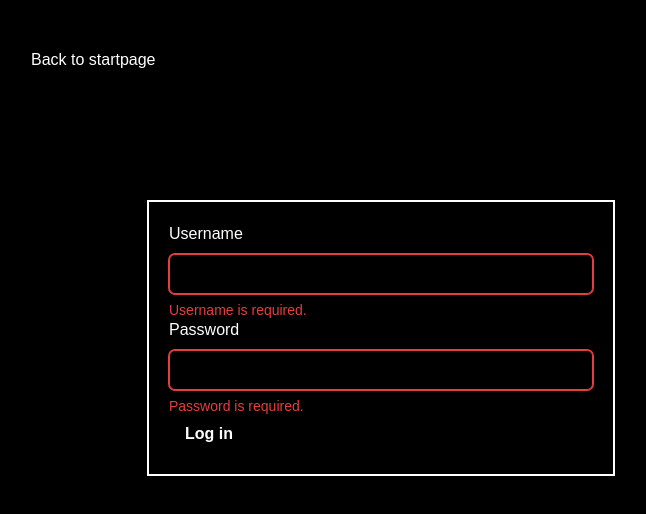
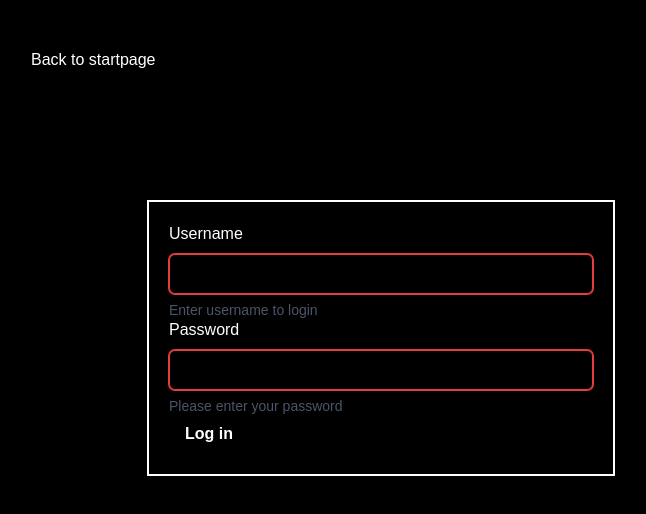
Before and after one commit to rokkomini/Chat-App, a React (Create React App) app in the folder packages/client/: page /login-user in a window 1280 px wide. Shown: the top 514 px of the page, without its empty margins (259-905 px from the left). Built offline with nearby package versions, Linux system fonts and the light colour scheme; no server answers; a web font is replaced by a local one.

Commit message:
user can login on client

```diff
--- a/packages/client/src/components/LoginForm.tsx
+++ b/packages/client/src/components/LoginForm.tsx
@@ -9,18 +9,27 @@ import {
   Button
 } from "@chakra-ui/react";
 import { UserItem } from "@my-chat-app/shared";
+export interface FormProps {
+    username: string;
+    password: string;
+    setUsername: (username: string) => void;
+    setPassword: (password: string) => void;
+    formButton: string;
+    handleOnClick: (userItem: UserItem) => void;
+    error: string;
+ }
 
-export default function LoginForm(props: {handleOnClick: (userItem: UserItem) => void, button: string}) {
+export default function LoginForm(form: FormProps) {
   const [input, setInput] = useState("");
-  const [user, setUser] = useState<UserItem>({ username: "", password: "" });
+  const [user, setUser] = useState<UserItem>({ username: '', password: "" });
+  const [username, setUsername] = useState<String>("");
+  const [password, setPassword] = useState<String>("");
+
   function updateForm(value : {}) {
     return setUser((prev) => {
       return { ...prev, ...value }
     })
   }
-
-
-  const handleInputChange = (e: { target: { value: React.SetStateAction<string>; }; }) => setInput(e.target.value);
 
   const isError = input === "";
   return (
@@ -31,8 +40,8 @@ export default function LoginForm(props: {handleOnClick: (userItem: UserItem) =>
           <div className="login-form">
               <FormControl isInvalid={isError}>
                 <FormLabel>Username</FormLabel>
-                <Input type="username" value={user.username} onChange={(e) => updateForm({username: e.target.value})} />
-                {!isError ? (
+                <Input type="username" value={form.username} onChange={(e) => form.setUsername(e.target.value)}/>
+                {!form.error ? (
                   <FormHelperText>
                     Enter username to login
                   </FormHelperText>
@@ -40,15 +49,15 @@ export default function LoginForm(props: {handleOnClick: (userItem: UserItem) =>
                   <FormErrorMessage>Username is required.</FormErrorMessage>
                 )}
                 <FormLabel>Password</FormLabel>
-                <Input type="password" value={user.password} onChange={(e) => updateForm({password: e.target.value})} />
-                {!isError ? (
+                <Input type="password" value={form.password} onChange={(e) => form.setPassword(e.target.value)} />
+                {form.password === ''? (
                   <FormHelperText>
                     Please enter your password
                   </FormHelperText>
                 ) : (
                   <FormErrorMessage>Password is required.</FormErrorMessage>
                 )}
-                <Button colorScheme='black' onClick={() => props.handleOnClick}>{props.button}</Button>
+                <Button colorScheme='black' onClick={() => form.handleOnClick(user)}>{form.formButton}</Button>
               </FormControl>
               </div>
           </Container>
--- a/packages/client/src/pages/CreateUserPage.tsx
+++ b/packages/client/src/pages/CreateUserPage.tsx
@@ -6,6 +6,6 @@ export default function CreateUserPage() {
     console.log('Sign up')
   }
   return (
-    <div><LoginForm button='Sign up' handleOnClick={handleOnSignUp}  /></div>
+    <div>{/* <LoginForm formButton='Sign up' handleOnClick={handleOnSignUp}  /> */}</div>
   )
 }
--- a/packages/client/src/pages/LoginUserPage.tsx
+++ b/packages/client/src/pages/LoginUserPage.tsx
@@ -1,17 +1,45 @@
-import axios from 'axios';
-import React from 'react'
-import LoginForm from '../components/LoginForm'
+import { UserItem } from "@my-chat-app/shared";
+import axios from "axios";
+import React, { useState } from "react";
+import { useNavigate } from "react-router-dom";
+import LoginForm from "../components/LoginForm";
 
 export default function LoginUserPage() {
+  const [user, setUser] = useState<UserItem>({ username: "", password: "" });
+  const [error, setError] = useState<string>("");
   axios.defaults.baseURL =
-  process.env.REACT_APP_BASE_URL || "http://localhost:3001";
+    process.env.REACT_APP_BASE_URL || "http://localhost:3001";
 
-  function handleOnLogin() {
-    console.log('Login')
-  }
+  const navigate = useNavigate();
+
+  const handleOnLogin = async () => {
+    console.log("Login", user);
+
+    await axios
+      .post("/user/login", {
+        username: user.username,
+        password: user.password,
+      })
+      .then((response: any) => {
+        const token = response.data;
+        localStorage.setItem("jwt", token);
+        navigate("/chatroom");
+      })
+      .catch((e: any) => {
+        setError(e.response.data);
+      });
+  };
   return (
     <div>
-    <LoginForm button='Log in' handleOnClick={handleOnLogin} />
+      <LoginForm
+        username={user.username}
+        password={user.password}
+        setUsername={(username: string) => setUser({ ...user, username })}
+        setPassword={(password: string) => setUser({ ...user, password })}
+        formButton="Log in"
+        handleOnClick={handleOnLogin}
+        error={error}
+      />
     </div>
-  )
+  );
 }
```
Also changed, not shown: 1 other file (tests, documents, lock files or other folders).
